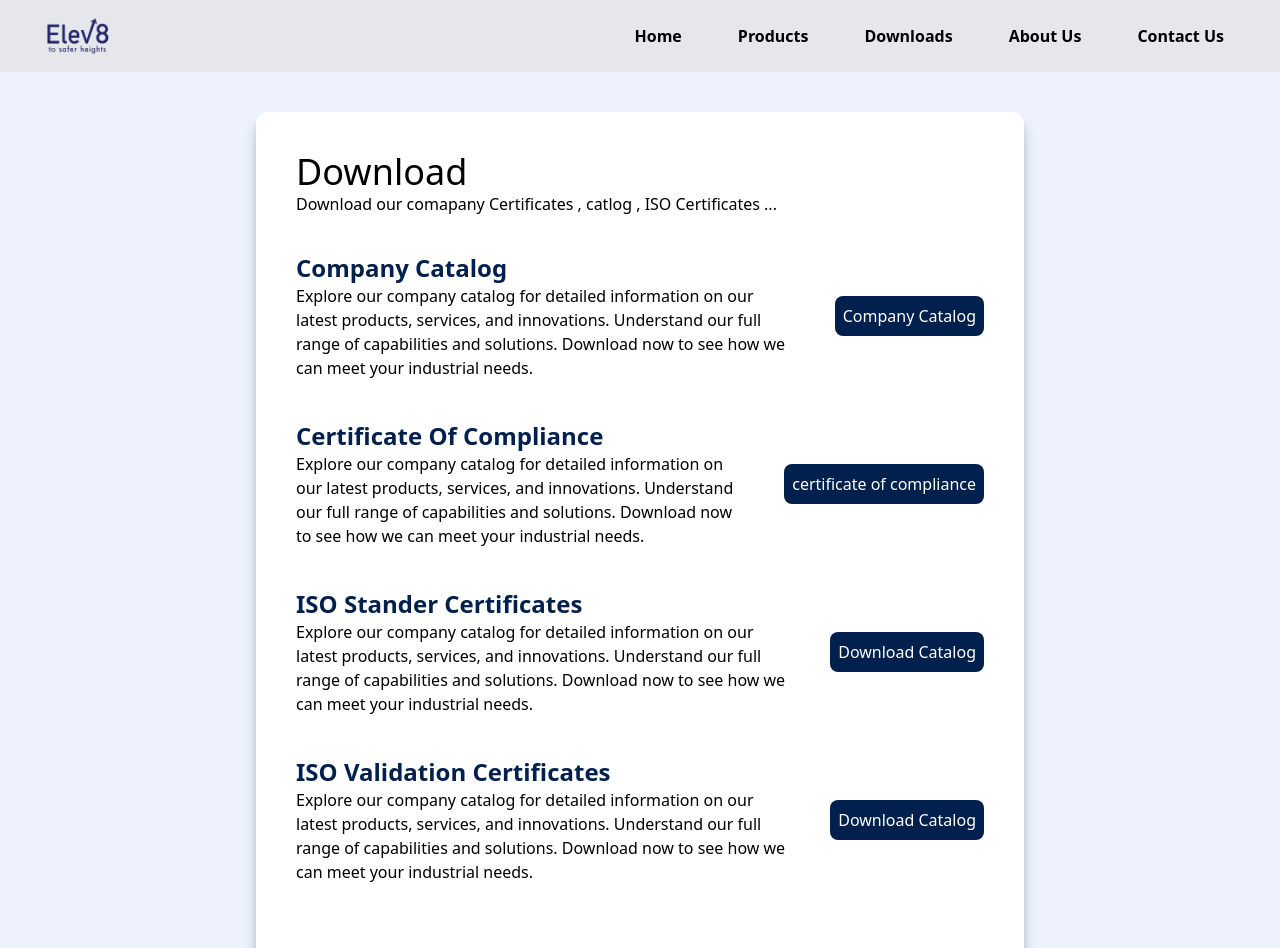
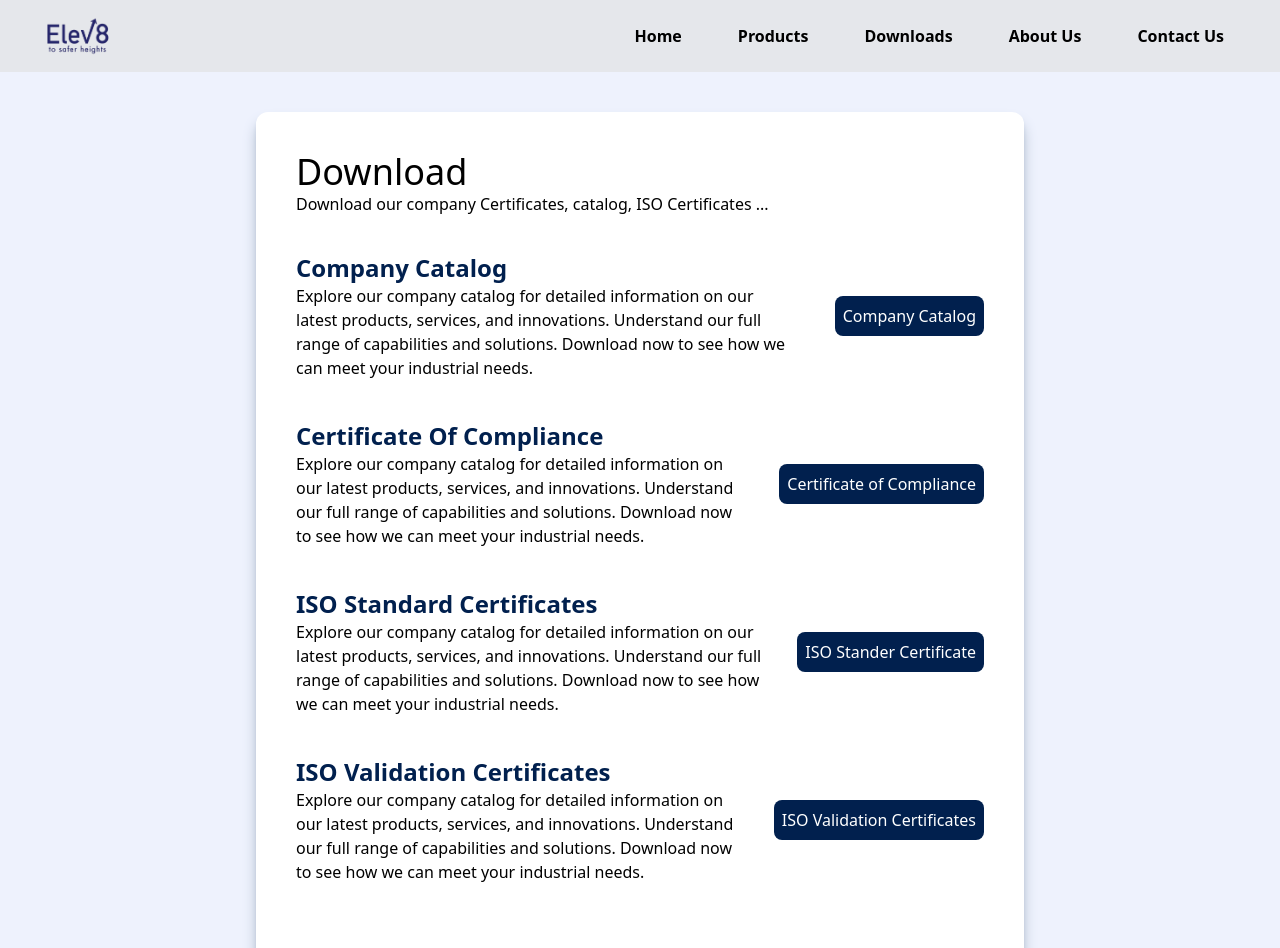
Before and after one commit to jaysanghani3/Elev8, a React (Vite) app: page /downloads in a window 1280 px wide. Shown: the top 948 px of the page. Built offline with nearby package versions, Linux system fonts and the light colour scheme.

Commit message:
download pdf

```diff
--- a/src/pages/Downloads/index.jsx
+++ b/src/pages/Downloads/index.jsx
@@ -1,46 +1,76 @@
 
+import CertificateOfCompliance from '../../assets/pdfs/2250_HIGHREACH.pdf';
+import ISO_Stander_Certificate from '../../assets/pdfs/2253_HIGHREACH.pdf';
+import ISO_Validation_Certificate from '../../assets/pdfs/HIGHREACH_ISO_9001_2015_CERTIFICATE.pdf'
 const Downloads = () => {
+
+  const handleDownload = (fileUrl, fileName) => {
+    const link = document.createElement('a');
+    link.href = fileUrl;
+    link.download = fileName;
+    document.body.appendChild(link);
+    link.click();
+    document.body.removeChild(link);
+  }
 
   return (
     <div className="w-full flex justify-center items-center bg-[#eef2fd]">
-      <div className="w-[60%]  flex flex-col rounded-xl p-10 justify-center my-10 shadow-slate-400 shadow-lg bg-white">
+      <div className="w-[60%] flex flex-col rounded-xl p-10 justify-center my-10 shadow-slate-400 shadow-lg bg-white">
         <h1 className="text-4xl">Download</h1>
-           <p className="text-md">Download our comapany Certificates , catlog , ISO Certificates ...</p>
+        <p className="text-md">Download our company Certificates, catalog, ISO Certificates ...</p>
         <div className="flex flex-col py-9 gap-10">
-              <div className="flex flex-col  sm:flex-row gap-9 justify-center items-center">
+          <div className="flex flex-col sm:flex-row gap-9 justify-center items-center">
             <div className="flex flex-col">
-                  <p className="text-2xl font-bold text-[#01204E] ">Company Catalog</p>
+              <p className="text-2xl font-bold text-[#01204E]">Company Catalog</p>
               <p>Explore our company catalog for detailed information on our latest products, services, and innovations. Understand our full range of capabilities and solutions. Download now to see how we can meet your industrial needs.</p>
             </div>
+            <button
+              className="bg-[#01204E] text-white px-2 h-10 text-nowrap rounded-lg"
 
-                <button className="bg-[#01204E] text-white px-2 h-10 text-nowrap rounded-lg">Company Catalog</button>
+            >
+              Company Catalog
+            </button>
           </div>
-              <div className="flex  flex-col  sm:flex-row gap-9 justify-center items-center">
+          <div className="flex flex-col sm:flex-row gap-9 justify-center items-center">
             <div className="flex flex-col">
-                  <p className="text-2xl font-bold text-[#01204E] ">Certificate Of Compliance</p>
+              <p className="text-2xl font-bold text-[#01204E]">Certificate Of Compliance</p>
               <p>Explore our company catalog for detailed information on our latest products, services, and innovations. Understand our full range of capabilities and solutions. Download now to see how we can meet your industrial needs.</p>
             </div>
-                <button className="bg-[#01204E] text-white px-2 h-10 text-nowrap rounded-lg" >certificate of compliance</button>
+            <button
+              className="bg-[#01204E] text-white px-2 h-10 text-nowrap rounded-lg"
+              onClick={() => handleDownload(CertificateOfCompliance, '2250_HIGHREACH.pdf')}
+            >
+              Certificate of Compliance
+            </button>
           </div>
-              <div className="flex flex-col  sm:flex-row gap-9 justify-center items-center">
+          <div className="flex flex-col sm:flex-row gap-9 justify-center items-center">
             <div className="flex flex-col">
-                  <p className="text-2xl font-bold text-[#01204E] ">ISO Stander Certificates</p>
+              <p className="text-2xl font-bold text-[#01204E]">ISO Standard Certificates</p>
               <p>Explore our company catalog for detailed information on our latest products, services, and innovations. Understand our full range of capabilities and solutions. Download now to see how we can meet your industrial needs.</p>
             </div>
-                <button className="bg-[#01204E] text-white px-2 h-10 text-nowrap rounded-lg">Download Catalog</button>
+            <button
+              className="bg-[#01204E] text-white px-2 h-10 text-nowrap rounded-lg"
+              onClick={() => handleDownload(ISO_Stander_Certificate, '2253_HIGHREACH.pdf')}
+            >
+              ISO Stander Certificate
+            </button>
           </div>
-              <div className="flex flex-col  sm:flex-row gap-9 justify-center items-center">
+          <div className="flex flex-col sm:flex-row gap-9 justify-center items-center">
             <div className="flex flex-col">
-                  <p className="text-2xl font-bold text-[#01204E] ">ISO Validation Certificates</p>
+              <p className="text-2xl font-bold text-[#01204E]">ISO Validation Certificates</p>
               <p>Explore our company catalog for detailed information on our latest products, services, and innovations. Understand our full range of capabilities and solutions. Download now to see how we can meet your industrial needs.</p>
             </div>
-
-                <button className="bg-[#01204E] text-white px-2 h-10 text-nowrap rounded-lg">Download Catalog</button>
+            <button
+              className="bg-[#01204E] text-white px-2 h-10 text-nowrap rounded-lg"
+              onClick={() => handleDownload(ISO_Validation_Certificate, 'HIGHREACH_ISO_9001_2015_CERTIFICATE.pdf')}
+            >
+              ISO Validation Certificates
+            </button>
           </div>
         </div>
       </div>
     </div>
-  )
+  );
 }
 
-export default Downloads
+export default Downloads;
```
Lines whose indentation alone changed are shown as unchanged.
